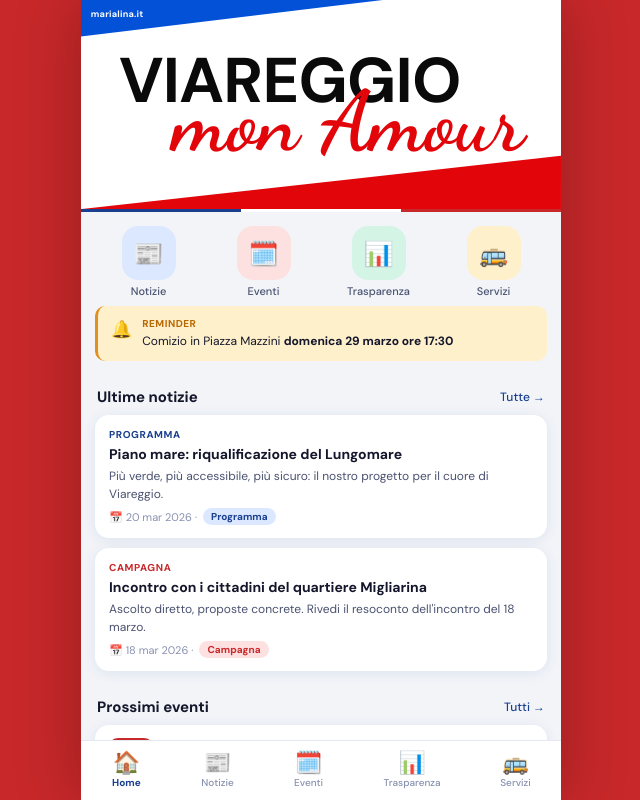
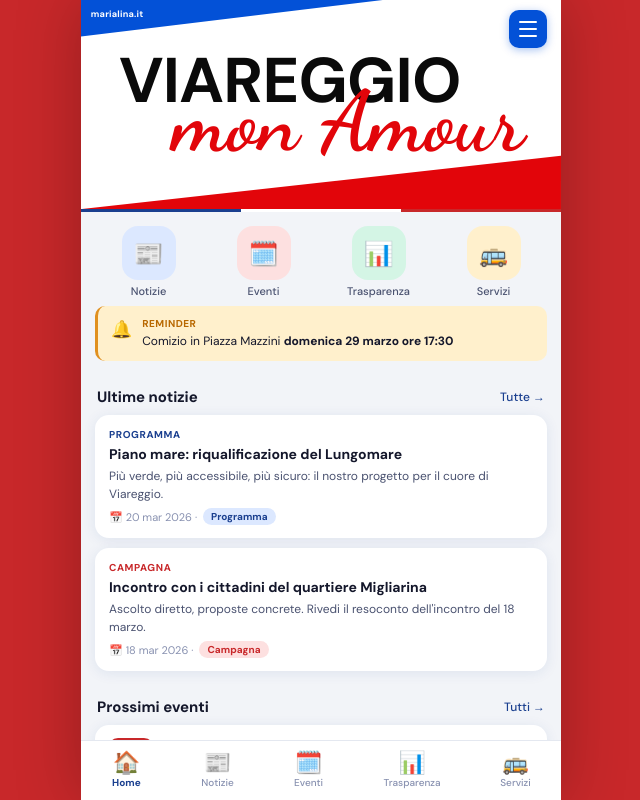
Before and after one commit to dromas/vma, a React (Vite) app: page / in a window 1280 px wide. Shown: the whole page, without its empty margins (319-959 px from the left). Built offline with nearby package versions, Linux system fonts and the light colour scheme.

Commit message:
new burger menu colors

```diff
--- a/src/index.css
+++ b/src/index.css
@@ -418,10 +418,8 @@ input, select, textarea { font-family: 'DM Sans', sans-serif; }
   width: 38px;
   height: 38px;
   border-radius: 10px;
-  background: rgba(255,255,255,0.18);
-  backdrop-filter: blur(6px);
-  -webkit-backdrop-filter: blur(6px);
-  border: 1px solid rgba(255,255,255,0.3);
+  background: #0351D7;
+  border: none;
   display: flex;
   flex-direction: column;
   align-items: center;
@@ -430,8 +428,9 @@ input, select, textarea { font-family: 'DM Sans', sans-serif; }
   cursor: pointer;
   transition: background .15s;
   padding: 0;
+  box-shadow: 0 2px 8px rgba(3,81,215,.35);
 }
-.burger-btn:hover { background: rgba(255,255,255,0.28); }
+.burger-btn:hover { background: #0343b8; }
 .burger-btn span {
   display: block;
   width: 18px;
```
